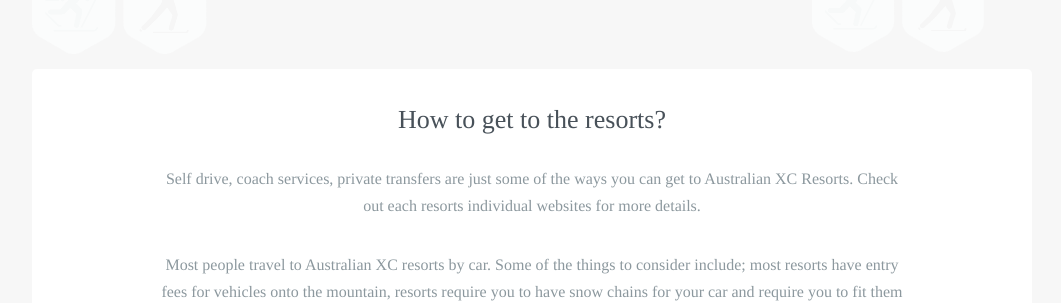
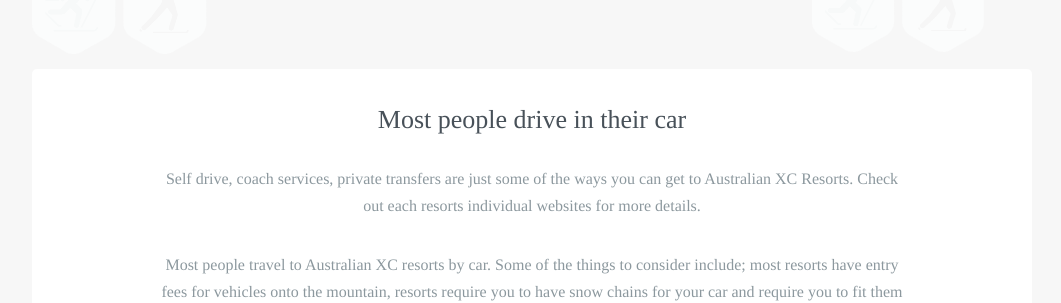
Before and after one commit to robcatto/robcatto.github.io, a Jekyll site: the page built from get-started/transport/index.html, in a window 1280 px wide and 1272 px high. Shown: the part 209-512 px from the top of the window, without its empty margins (108-1169 px from the left). Built offline with Jekyll 4.4.1, drawn with Linux system fonts in a browser that asks for light colours; some web fonts are replaced; Markdown is read by kramdown in place of the engine named in the settings.

Commit message:
Update index.html

```diff
--- a/get-started/transport/index.html
+++ b/get-started/transport/index.html
@@ -33,7 +33,7 @@ layout: default
 
 
                  <section class="mobile_section" style="padding-bottom: 45px">
-                <h3>How to get to the resorts?</h3>
+                <h3>Most people drive in their car</h3>
                 <p>Self drive, coach services, private transfers are just some of the ways you can get to Australian XC Resorts.  Check out each resorts individual websites for more details.
                    <p>Most people travel to Australian XC resorts by car.  Some of the things to consider include; most resorts have entry fees for vehicles onto the mountain, resorts require you to have snow chains for your car and require you to fit them where directed.  These can be hired at most ski rental shops. It is also important to be prepared when driving in the snow and adjust your speed to the weather and road conditions.
                 </p>
```
